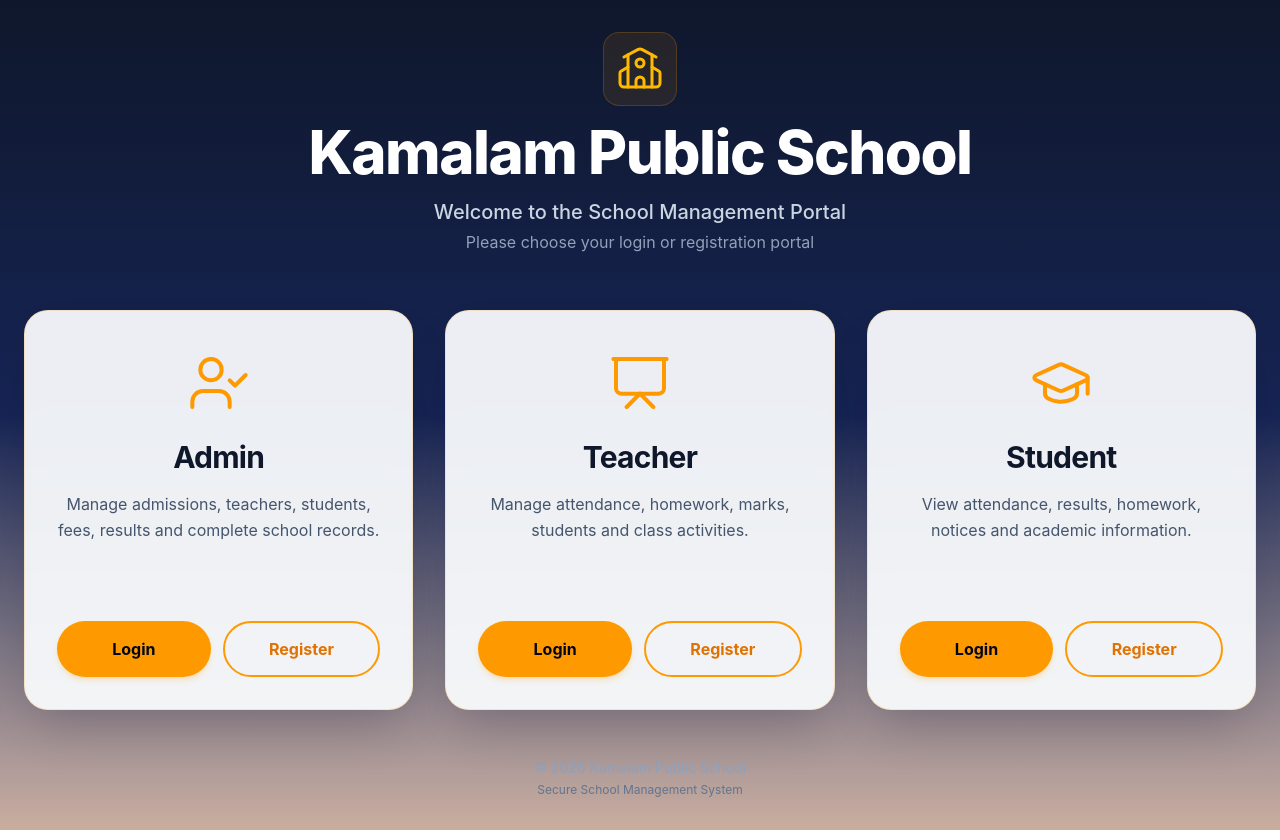
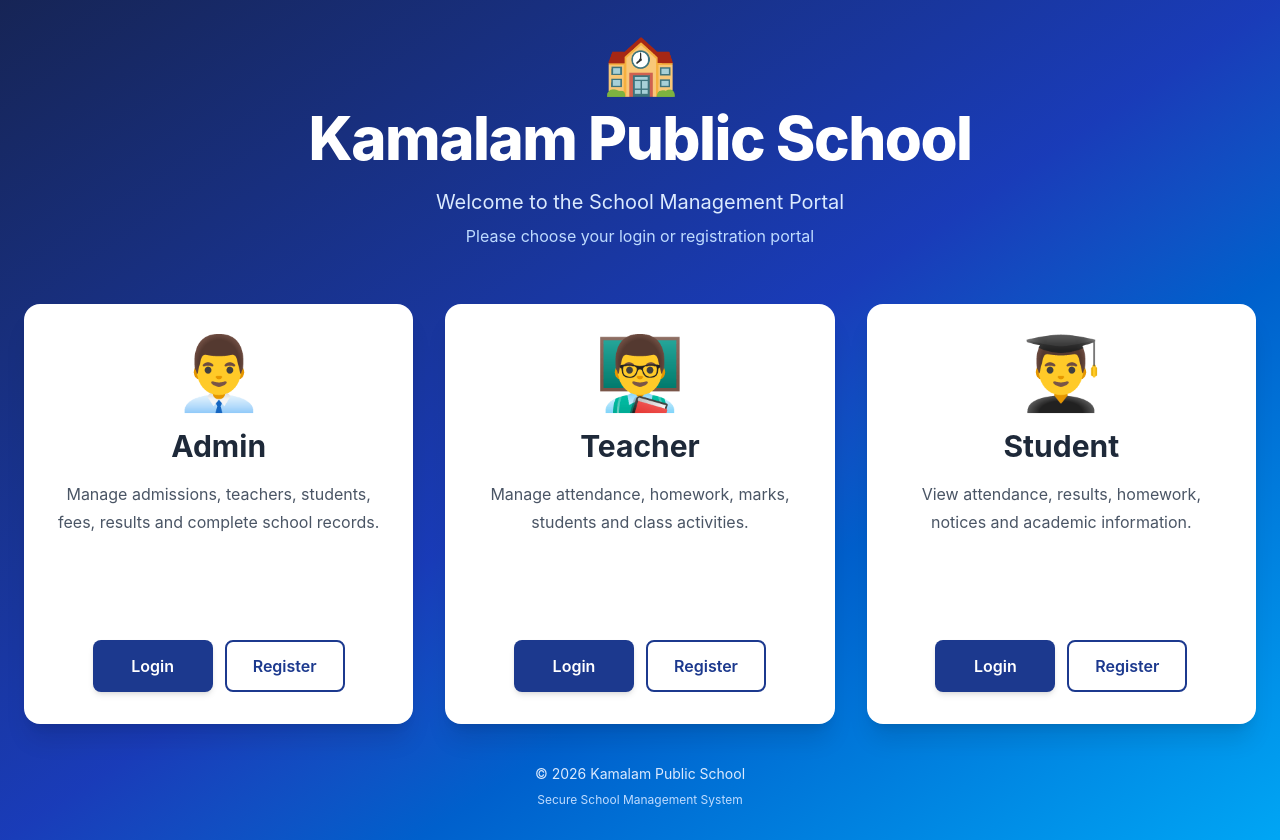
Before and after one commit to ganjisantosh75-hub/school-management-system, a React (Vite) app: page /login in a window 1280 px wide. Built offline with nearby package versions, Linux system fonts and the light colour scheme.

Commit message:
loginPortale,jsx

```diff
--- a/src/pages/LoginPortal.jsx
+++ b/src/pages/LoginPortal.jsx
@@ -107,204 +107,12 @@
 
 // export default LoginPortal;
 
-// import { Link } from "react-router-dom";
-
-// function LoginPortal() {
-//     const portals = [
-//         {
-//             icon: "👨‍💼",
-//             title: "Admin",
-//             description:
-//                 "Manage admissions, teachers, students, fees, results and complete school records.",
-//             loginPath: "/login/admin",
-//             registerPath: "/register/admin",
-//         },
-//         {
-//             icon: "👨‍🏫",
-//             title: "Teacher",
-//             description:
-//                 "Manage attendance, homework, marks, students and class activities.",
-//             loginPath: "/teacher-login",
-//             registerPath: "/register/teacher",
-//         },
-//         {
-//             icon: "👨‍🎓",
-//             title: "Student",
-//             description:
-//                 "View attendance, results, homework, notices and academic information.",
-//             loginPath: "/student-login",
-//             registerPath: "/register/student",
-//         },
-//     ];
-
-//     return (
-//         <div className="min-h-screen bg-gradient-to-br from-blue-950 via-blue-800 to-sky-500 flex items-center justify-center px-4 py-8 sm:px-6">
-
-//             <div className="w-full max-w-7xl">
-
-//                 {/* =========================
-//                     HEADER
-//                 ========================= */}
-//                 <div className="text-center mb-10 sm:mb-14">
-
-//                     <div className="text-5xl sm:text-6xl mb-4">
-//                         🏫
-//                     </div>
-
-//                     <h1 className="text-3xl sm:text-5xl lg:text-6xl font-extrabold text-white tracking-tight">
-//                         Kamalam Public School
-//                     </h1>
-
-//                     <p className="text-blue-100 mt-3 sm:mt-5 text-base sm:text-xl">
-//                         Welcome to the School Management Portal
-//                     </p>
-
-//                     <p className="text-blue-200 mt-2 text-sm sm:text-base">
-//                         Please choose your login or registration portal
-//                     </p>
-
-//                 </div>
-
-
-//                 {/* =========================
-//                     LOGIN / REGISTER PORTALS
-//                 ========================= */}
-//                 <div className="grid grid-cols-1 md:grid-cols-3 gap-6 lg:gap-8">
-
-//                     {portals.map((portal) => (
-//                         <div
-//                             key={portal.title}
-//                             className="
-//                                 bg-white
-//                                 rounded-2xl
-//                                 shadow-xl
-//                                 p-6 sm:p-8
-//                                 text-center
-//                                 transition-all
-//                                 duration-300
-//                                 hover:-translate-y-2
-//                                 hover:shadow-2xl
-//                                 flex
-//                                 flex-col
-//                                 min-h-[420px]
-//                             "
-//                         >
-
-//                             {/* Icon */}
-//                             <div className="text-6xl sm:text-7xl mb-5">
-//                                 {portal.icon}
-//                             </div>
-
-
-//                             {/* Title */}
-//                             <h2 className="text-2xl sm:text-3xl font-bold text-gray-800">
-//                                 {portal.title}
-//                             </h2>
-
-
-//                             {/* Description */}
-//                             <p className="text-gray-600 mt-4 text-sm sm:text-base leading-7 flex-grow">
-//                                 {portal.description}
-//                             </p>
-
-
-//                             {/* =========================
-//                                 BUTTONS
-//                             ========================= */}
-//                             <div className="flex flex-col sm:flex-row gap-3 justify-center mt-6">
-
-//                                 {/* LOGIN */}
-//                                 <Link
-//                                     to={portal.loginPath}
-//                                     className="
-//                                         inline-flex
-//                                         items-center
-//                                         justify-center
-//                                         w-full
-//                                         sm:w-auto
-//                                         min-w-[120px]
-//                                         bg-blue-900
-//                                         hover:bg-blue-800
-//                                         active:bg-blue-950
-//                                         text-white
-//                                         font-semibold
-//                                         px-6
-//                                         py-3
-//                                         rounded-lg
-//                                         transition
-//                                         duration-200
-//                                         shadow-md
-//                                         hover:shadow-lg
-//                                     "
-//                                 >
-//                                     Login
-//                                 </Link>
-
-
-//                                 {/* REGISTER */}
-//                                 <Link
-//                                     to={portal.registerPath}
-//                                     className="
-//                                         inline-flex
-//                                         items-center
-//                                         justify-center
-//                                         w-full
-//                                         sm:w-auto
-//                                         min-w-[120px]
-//                                         border-2
-//                                         border-blue-900
-//                                         text-blue-900
-//                                         hover:bg-blue-900
-//                                         hover:text-white
-//                                         active:bg-blue-950
-//                                         font-semibold
-//                                         px-6
-//                                         py-3
-//                                         rounded-lg
-//                                         transition
-//                                         duration-200
-//                                     "
-//                                 >
-//                                     Register
-//                                 </Link>
-
-//                             </div>
-
-//                         </div>
-//                     ))}
-
-//                 </div>
-
-
-//                 {/* =========================
-//                     FOOTER
-//                 ========================= */}
-//                 <div className="text-center mt-10">
-
-//                     <p className="text-blue-100 text-sm">
-//                         © 2026 Kamalam Public School
-//                     </p>
-
-//                     <p className="text-blue-200 text-xs mt-2">
-//                         Secure School Management System
-//                     </p>
-
-//                 </div>
-
-//             </div>
-//         </div>
-//     );
-// }
-
-// export default LoginPortal;
-
 import { Link } from "react-router-dom";
-import { UserCheck, Presentation, GraduationCap, School } from "lucide-react";
 
 function LoginPortal() {
     const portals = [
         {
-            icon: <UserCheck className="w-16 h-16 text-amber-500 stroke-[1.5]" />,
+            icon: "👨‍💼",
             title: "Admin",
             description:
                 "Manage admissions, teachers, students, fees, results and complete school records.",
@@ -312,7 +120,7 @@ function LoginPortal() {
             registerPath: "/register/admin",
         },
         {
-            icon: <Presentation className="w-16 h-16 text-amber-500 stroke-[1.5]" />,
+            icon: "👨‍🏫",
             title: "Teacher",
             description:
                 "Manage attendance, homework, marks, students and class activities.",
@@ -320,7 +128,7 @@ function LoginPortal() {
             registerPath: "/register/teacher",
         },
         {
-            icon: <GraduationCap className="w-16 h-16 text-amber-500 stroke-[1.5]" />,
+            icon: "👨‍🎓",
             title: "Student",
             description:
                 "View attendance, results, homework, notices and academic information.",
@@ -330,34 +138,31 @@ function LoginPortal() {
     ];
 
     return (
-        <div className="min-h-screen bg-gradient-to-b from-slate-900 via-blue-950 to-amber-900/40 flex flex-col items-center justify-between px-4 py-8 sm:px-6 relative overflow-hidden">
+        <div className="min-h-screen bg-gradient-to-br from-blue-950 via-blue-800 to-sky-500 flex items-center justify-center px-4 py-8 sm:px-6">
 
-            {/* Background Subtle Wave Details */}
-            <div className="absolute inset-0 bg-[radial-gradient(ellipse_at_top,_var(--tw-gradient-stops))] from-blue-900/30 via-transparent to-transparent pointer-events-none" />
-
-            <div className="w-full max-w-7xl z-10 my-auto">
+            <div className="w-full max-w-7xl">
 
                 {/* =========================
                     HEADER
                 ========================= */}
                 <div className="text-center mb-10 sm:mb-14">
-                    <div className="flex justify-center mb-4">
-                        <div className="p-3 bg-amber-500/10 rounded-2xl backdrop-blur-md border border-amber-500/20">
-                            <School className="w-12 h-12 text-amber-400 stroke-[1.5]" />
-                        </div>
+
+                    <div className="text-5xl sm:text-6xl mb-4">
+                        🏫
                     </div>
 
                     <h1 className="text-3xl sm:text-5xl lg:text-6xl font-extrabold text-white tracking-tight">
                         Kamalam Public School
                     </h1>
 
-                    <p className="text-slate-300 mt-3 sm:mt-4 text-base sm:text-xl font-medium">
+                    <p className="text-blue-100 mt-3 sm:mt-5 text-base sm:text-xl">
                         Welcome to the School Management Portal
                     </p>
 
-                    <p className="text-slate-400 mt-1 text-sm sm:text-base">
+                    <p className="text-blue-200 mt-2 text-sm sm:text-base">
                         Please choose your login or registration portal
                     </p>
+
                 </div>
 
 
@@ -365,108 +170,125 @@ function LoginPortal() {
                     LOGIN / REGISTER PORTALS
                 ========================= */}
                 <div className="grid grid-cols-1 md:grid-cols-3 gap-6 lg:gap-8">
+
                     {portals.map((portal) => (
                         <div
                             key={portal.title}
                             className="
-                                bg-slate-50/95
-                                backdrop-blur-sm
-                                rounded-3xl
-                                shadow-2xl
-                                shadow-slate-950/20
-                                p-8
+                                bg-white
+                                rounded-2xl
+                                shadow-xl
+                                p-6 sm:p-8
                                 text-center
                                 transition-all
                                 duration-300
                                 hover:-translate-y-2
+                                hover:shadow-2xl
                                 flex
                                 flex-col
-                                border
-                                border-amber-500/20
-                                min-h-[400px]
+                                min-h-[420px]
                             "
                         >
+
                             {/* Icon */}
-                            <div className="flex justify-center items-center mb-6 pt-2">
+                            <div className="text-6xl sm:text-7xl mb-5">
                                 {portal.icon}
                             </div>
 
+
                             {/* Title */}
-                            <h2 className="text-2xl sm:text-3xl font-bold text-slate-900 tracking-tight">
+                            <h2 className="text-2xl sm:text-3xl font-bold text-gray-800">
                                 {portal.title}
                             </h2>
 
+
                             {/* Description */}
-                            <p className="text-slate-600 mt-4 text-sm sm:text-base leading-relaxed flex-grow">
+                            <p className="text-gray-600 mt-4 text-sm sm:text-base leading-7 flex-grow">
                                 {portal.description}
                             </p>
+
 
                             {/* =========================
                                 BUTTONS
                             ========================= */}
-                            <div className="flex flex-row gap-3 justify-center mt-8">
-                                {/* LOGIN BUTTON */}
+                            <div className="flex flex-col sm:flex-row gap-3 justify-center mt-6">
+
+                                {/* LOGIN */}
                                 <Link
                                     to={portal.loginPath}
                                     className="
                                         inline-flex
                                         items-center
                                         justify-center
-                                        flex-1
-                                        bg-amber-500
-                                        hover:bg-amber-600
-                                        active:bg-amber-700
-                                        text-slate-950
-                                        font-bold
-                                        py-3.5
-                                        px-4
-                                        rounded-full
+                                        w-full
+                                        sm:w-auto
+                                        min-w-[120px]
+                                        bg-blue-900
+                                        hover:bg-blue-800
+                                        active:bg-blue-950
+                                        text-white
+                                        font-semibold
+                                        px-6
+                                        py-3
+                                        rounded-lg
                                         transition
                                         duration-200
                                         shadow-md
-                                        shadow-amber-500/20
+                                        hover:shadow-lg
                                     "
                                 >
                                     Login
                                 </Link>
 
-                                {/* REGISTER BUTTON */}
+
+                                {/* REGISTER */}
                                 <Link
                                     to={portal.registerPath}
                                     className="
                                         inline-flex
                                         items-center
                                         justify-center
-                                        flex-1
+                                        w-full
+                                        sm:w-auto
+                                        min-w-[120px]
                                         border-2
-                                        border-amber-500
-                                        text-amber-600
-                                        hover:bg-amber-500/10
-                                        font-bold
-                                        py-3.5
-                                        px-4
-                                        rounded-full
+                                        border-blue-900
+                                        text-blue-900
+                                        hover:bg-blue-900
+                                        hover:text-white
+                                        active:bg-blue-950
+                                        font-semibold
+                                        px-6
+                                        py-3
+                                        rounded-lg
                                         transition
                                         duration-200
                                     "
                                 >
                                     Register
                                 </Link>
+
                             </div>
+
                         </div>
                     ))}
+
                 </div>
+
 
                 {/* =========================
                     FOOTER
                 ========================= */}
-                <div className="text-center mt-12">
-                    <p className="text-slate-400 text-sm font-medium">
+                <div className="text-center mt-10">
+
+                    <p className="text-blue-100 text-sm">
                         © 2026 Kamalam Public School
                     </p>
-                    <p className="text-slate-500 text-xs mt-1">
+
+                    <p className="text-blue-200 text-xs mt-2">
                         Secure School Management System
                     </p>
+
                 </div>
 
             </div>
```
